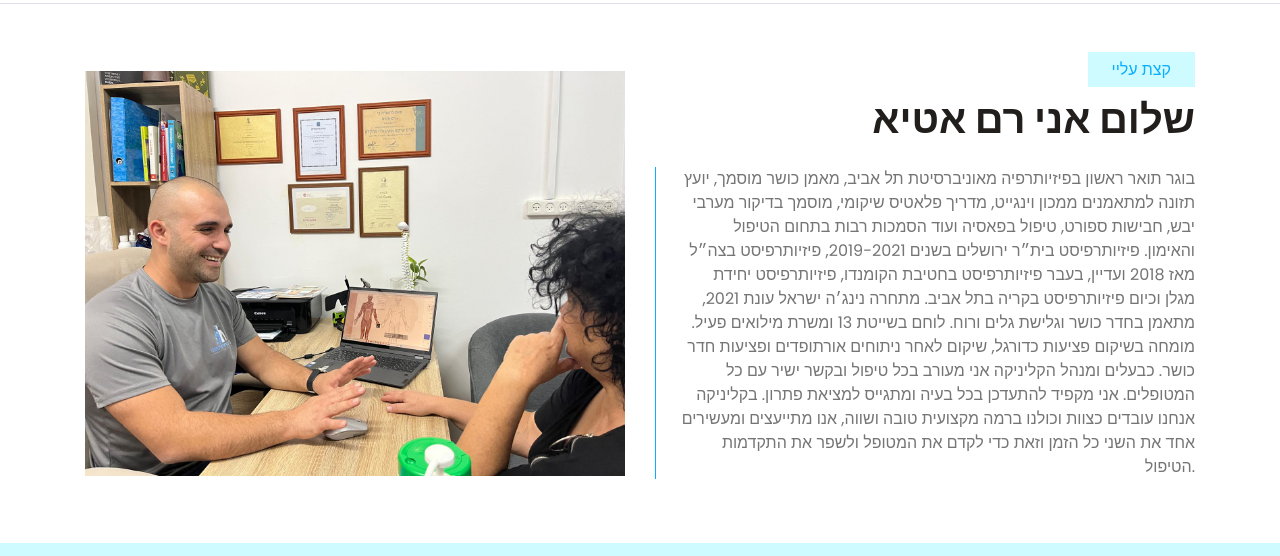
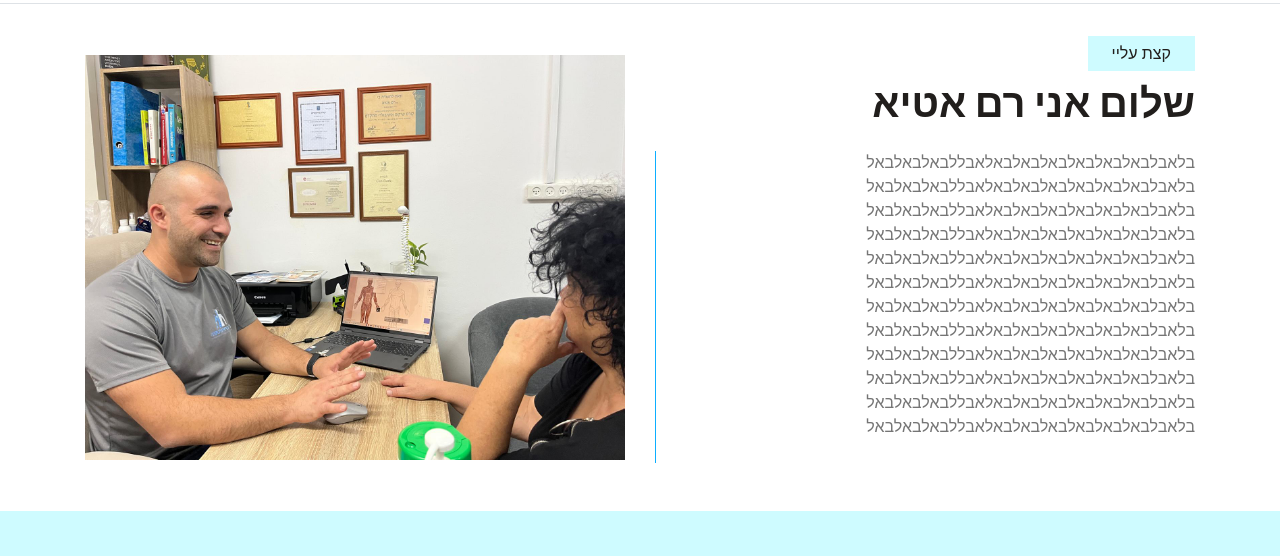
Before and after one commit to danielLublinsky/ram-physiotherapy, a website: page public/about.html in a window 1280 px wide. Shown: the part 197-753 px from the top of the page. Drawn offline with nearby package versions, Linux system fonts and the light colour scheme.

Commit message:
Update about.html

```diff
--- a/public/about.html
+++ b/public/about.html
@@ -35,41 +35,30 @@
   <body>
     <div id="navbar-placeholder"></div>
 
-    <!-- About Start -->
-    <div class="container-fluid py-4 border-top border-grey">
-      <div class="container py-4">
-        <div class="row align-items-center">
-          <div class="col-lg-6 pb-5 pb-lg-0">
-            <img class="img-fluid w-100" src="photos/photo2.jpg" alt="" />
-          </div>
-          <div class="col-lg-6" dir="ltr" style="text-align: right">
-            <h6
-              class="d-inline-block text-primary text-uppercase bg-light py-2 px-4">
-              קצת עליי
-            </h6>
-            <h1 class="mb-4">שלום אני רם אטיא</h1>
-            <p
-              class="pl-4 border-left border-primary"
-              style="text-align: right">
-              בוגר תואר ראשון בפיזיותרפיה מאוניברסיטת תל אביב, מאמן כושר מוסמך,
-              יועץ תזונה למתאמנים ממכון וינגייט, מדריך פלאטיס שיקומי, מוסמך
-              בדיקור מערבי יבש, חבישות ספורט, טיפול בפאסיה ועוד הסמכות רבות
-              בתחום הטיפול והאימון. פיזיותרפיסט בית״ר ירושלים בשנים 2019-2021,
-              פיזיותרפיסט בצה״ל מאז 2018 ועדיין, בעבר פיזיותרפיסט בחטיבת
-              הקומנדו, פיזיותרפיסט יחידת מגלן וכיום פיזיותרפיסט בקריה בתל אביב.
-              מתחרה נינג׳ה ישראל עונת 2021, מתאמן בחדר כושר וגלישת גלים ורוח.
-              לוחם בשייטת 13 ומשרת מילואים פעיל. מומחה בשיקום פציעות כדורגל,
-              שיקום לאחר ניתוחים אורתופדים ופציעות חדר כושר. כבעלים ומנהל
-              הקליניקה אני מעורב בכל טיפול ובקשר ישיר עם כל המטופלים. אני מקפיד
-              להתעדכן בכל בעיה ומתגייס למציאת פתרון. בקליניקה אנחנו עובדים כצוות
-              וכולנו ברמה מקצועית טובה ושווה, אנו מתייעצים ומעשירים אחד את השני
-              כל הזמן וזאת כדי לקדם את המטופל ולשפר את התקדמות הטיפול.
-            </p>
-          </div>
-        </div>
-      </div>
-    </div>
-    <!-- About End -->
+    <div id="about-section"></div>
+    <script>
+      document.addEventListener("DOMContentLoaded", function () {
+        loadTextBlock(
+          "about-section",
+          ["קצת עליי", "שלום אני רם אטיא"],
+          `בלאבלבאלבאלבאלבאלבאלבאלאבללבאלבאלבאל
+בלאבלבאלבאלבאלבאלבאלבאלאבללבאלבאלבאל
+בלאבלבאלבאלבאלבאלבאלבאלאבללבאלבאלבאל
+בלאבלבאלבאלבאלבאלבאלבאלאבללבאלבאלבאל
+בלאבלבאלבאלבאלבאלבאלבאלאבללבאלבאלבאל
+בלאבלבאלבאלבאלבאלבאלבאלאבללבאלבאלבאל
+בלאבלבאלבאלבאלבאלבאלבאלאבללבאלבאלבאל
+בלאבלבאלבאלבאלבאלבאלבאלאבללבאלבאלבאל
+בלאבלבאלבאלבאלבאלבאלבאלאבללבאלבאלבאל
+בלאבלבאלבאלבאלבאלבאלבאלאבללבאלבאלבאל
+בלאבלבאלבאלבאלבאלבאלבאלאבללבאלבאלבאל
+בלאבלבאלבאלבאלבאלבאלבאלאבללבאלבאלבאל
+
+          `,
+          "./photos/photo2.jpg"
+        );
+      });
+    </script>
 
     <!-- Team Start -->
     <div class="container-fluid bg-light">
```
